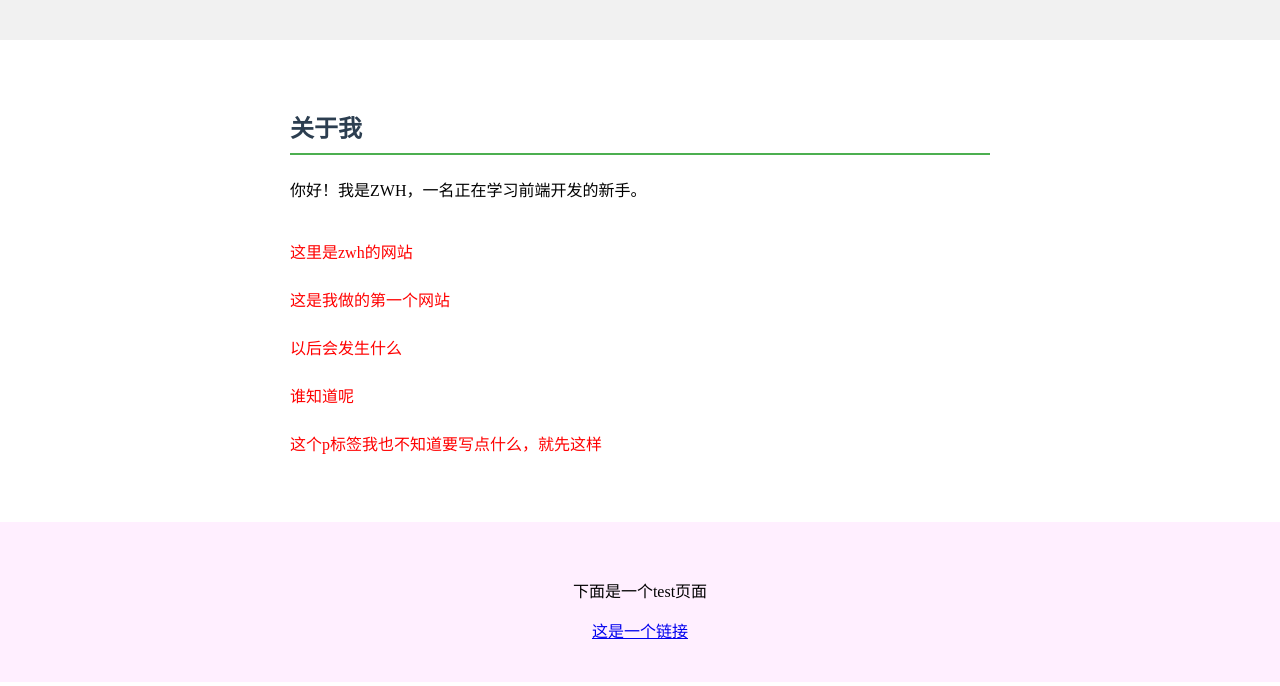
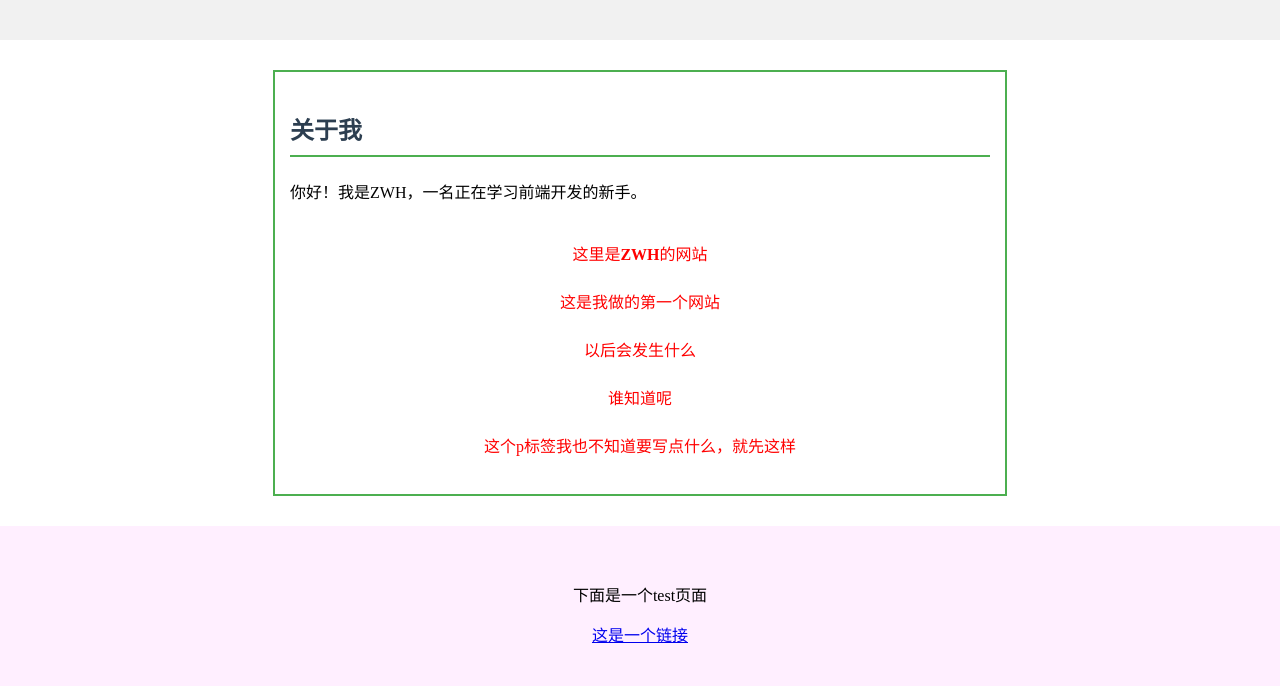
Before and after one commit to Zwhua/zwh-01re, a plain HTML site: page index.html in a window 1280 px wide. Shown: the part 124-810 px from the top of the page. Drawn offline with Linux system fonts and the light colour scheme.

Commit message:
Update index.html

```diff
--- a/index.html
+++ b/index.html
@@ -10,6 +10,7 @@
       }
     </style>
   </head>
+
 <body>
     <header style="
        background-color:#f1f1f1;
@@ -18,20 +19,21 @@
     ">
       <img src='https://kangwenchang.com/logo.png' alt='zwh' width="80px" height="80px">
     </header>
-
 <main style="
 max-width:700px;
 margin:30px auto;
 padding :15px;
 line-height:2.0;
 color:red;
+border:2px solid#4CAF50;
+text-align: center;
 ">
-<section style="margin-bottom: 30px;">
+<section style="margin-bottom: 30px;
+text-align: left; ">
   <h2 style="color:#2c3e50;border-bottom:2px solid#4CAF50;">关于我</h2>
   <p style="color:black;">你好！我是ZWH，一名正在学习前端开发的新手。</p>
 </section>
-
-      <p>这里是zwh的网站</p>
+      <p>这里是<b>ZWH</b>的网站</p>
       <p>这是我做的第一个网站</p>
       <p>以后会发生什么</p>
       <p>谁知道呢</p>
```
